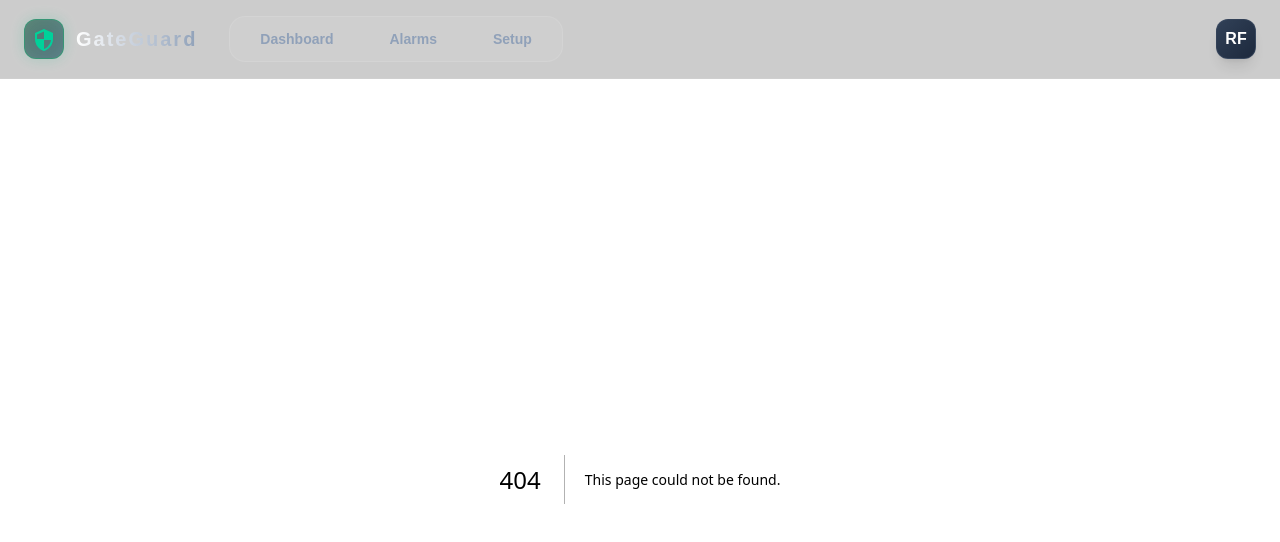
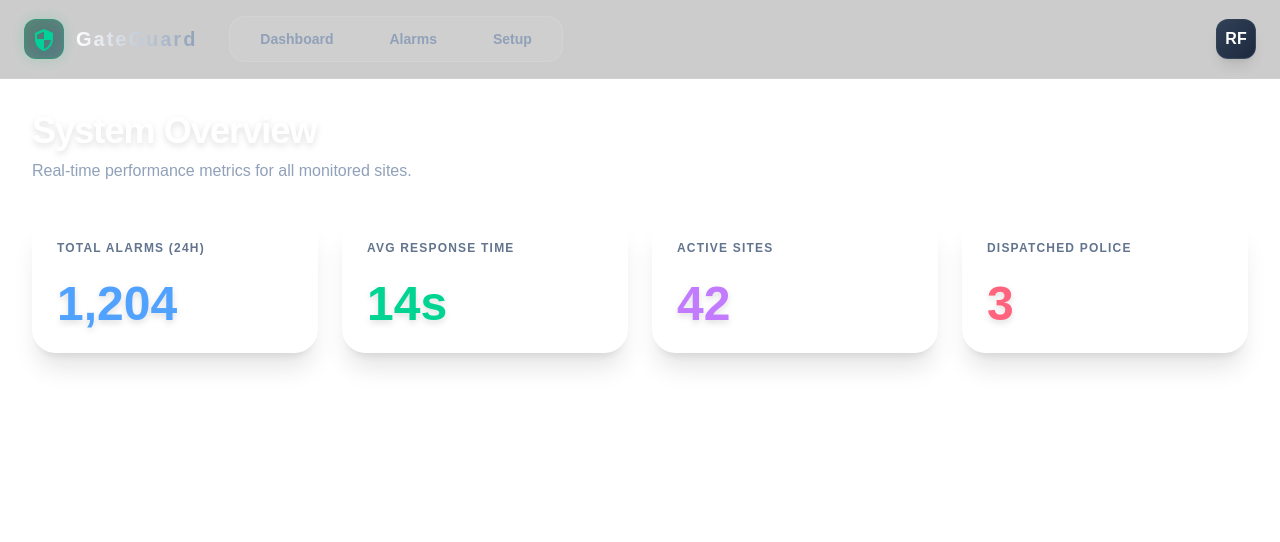
Before and after one commit to gateguard2024/gateguard-dispatch-ui, a Next.js app: page /dashboard in a window 1280 px wide. Before the commit this address had no page. Shown: the top 542 px of the page. Built offline with nearby package versions, Linux system fonts and the light colour scheme.

Commit message:
Create page.tsx

```diff
--- /dev/null
+++ b/app/dashboard/page.tsx
@@ -0,0 +1,32 @@
+"use client";
+
+import React from "react";
+
+export default function DashboardPage() {
+  return (
+    <div className="w-full h-full p-8 overflow-y-auto">
+      <div className="flex justify-between items-end mb-8">
+        <div>
+          <h1 className="text-4xl font-black text-white tracking-tight drop-shadow-md">System Overview</h1>
+          <p className="text-slate-400 mt-2 font-medium">Real-time performance metrics for all monitored sites.</p>
+        </div>
+      </div>
+
+      <div className="grid grid-cols-4 gap-6">
+        {[
+          { title: "Total Alarms (24h)", val: "1,204", color: "text-blue-400" },
+          { title: "Avg Response Time", val: "14s", color: "text-emerald-400" },
+          { title: "Active Sites", val: "42", color: "text-purple-400" },
+          { title: "Dispatched Police", val: "3", color: "text-rose-400" },
+        ].map((stat, i) => (
+          <div key={i} className="bg-white/5 backdrop-blur-lg border border-white/10 p-6 rounded-3xl shadow-xl flex flex-col justify-between hover:bg-white/10 transition-colors">
+            <span className="text-xs font-black text-slate-500 uppercase tracking-widest">{stat.title}</span>
+            <div className="mt-6">
+              <span className={`text-5xl font-extrabold ${stat.color} drop-shadow-md`}>{stat.val}</span>
+            </div>
+          </div>
+        ))}
+      </div>
+    </div>
+  );
+}
```
